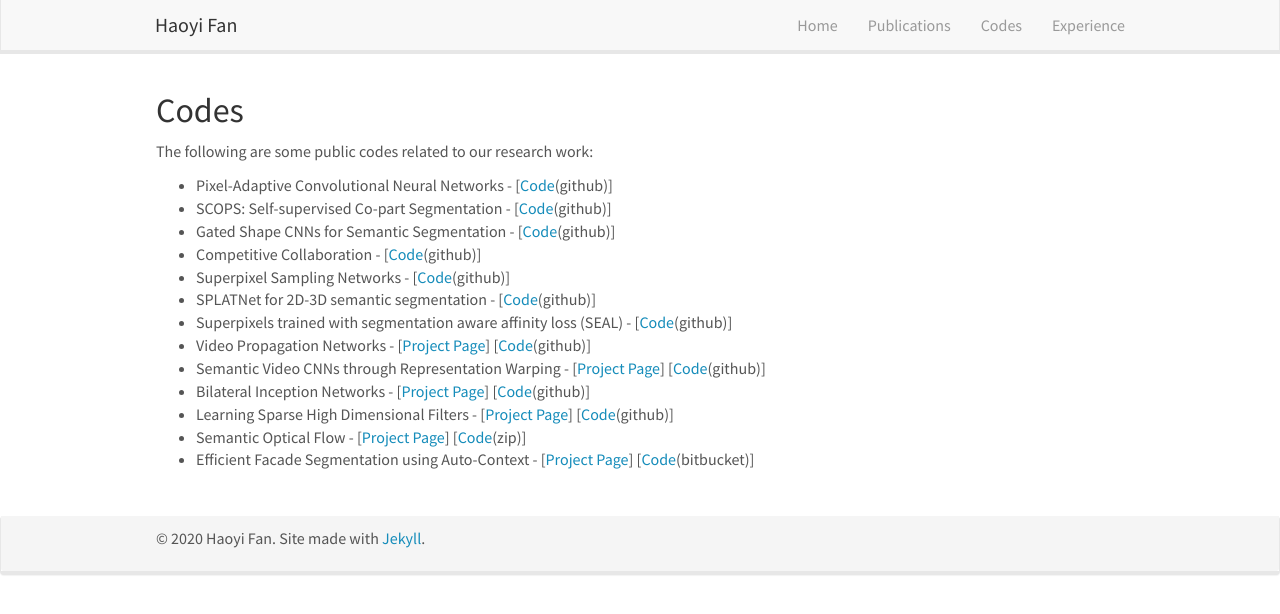
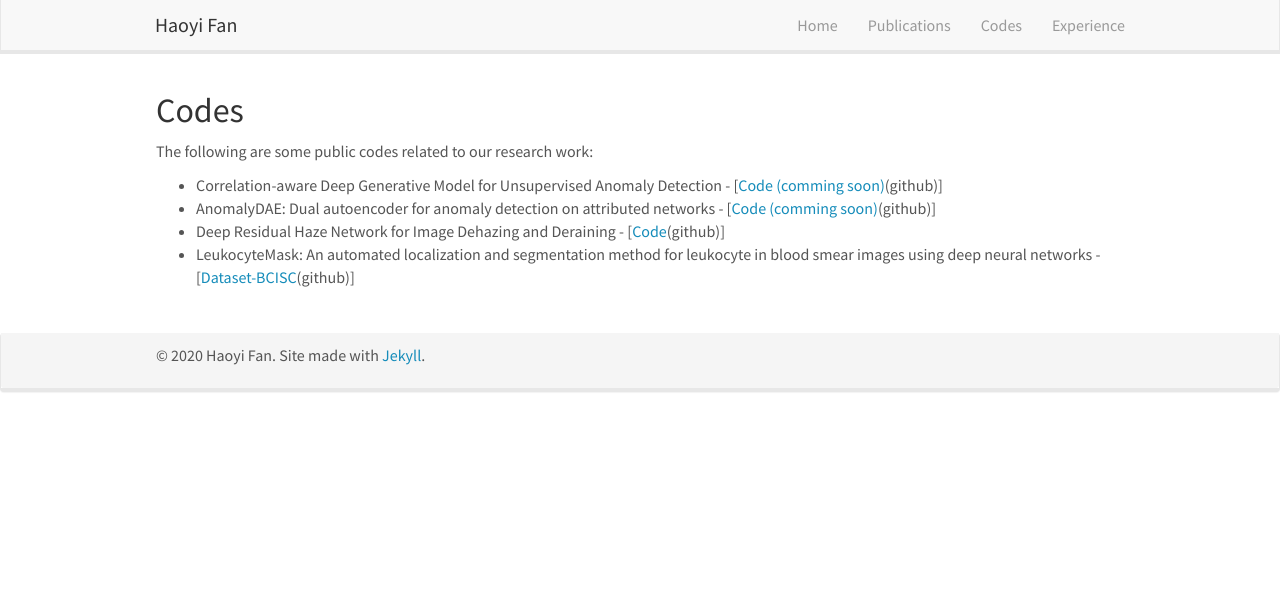
Before and after one commit to singularity12345/singularity12345.github.io, a Jekyll site: the page built from _pages/codes.md, in a window 1280 px wide. Shown: the top 614 px of the page. Built offline with Jekyll 4.4.1, drawn with Linux system fonts in a browser that asks for light colours; nearby versions of some CDN libraries.

Commit message:
Update codes.md

```diff
--- a/_pages/codes.md
+++ b/_pages/codes.md
@@ -11,19 +11,10 @@ permalink: /codes
 <p>The following are some public codes related to our research work:</p>
 
 <ul>
-        <li>Pixel-Adaptive Convolutional Neural Networks - [<a href="https://github.com/NVlabs/pacnet">Code</a>(github)]</li>
-	<li>SCOPS: Self-supervised Co-part Segmentation - [<a href="https://github.com/NVlabs/SCOPS">Code</a>(github)]</li>
-  <li>Gated Shape CNNs for Semantic Segmentation - [<a href="https://github.com/nv-tlabs/GSCNN">Code</a>(github)]</li>
-	<li>Competitive Collaboration - [<a href="https://github.com/anuragranj/cc">Code</a>(github)]</li>
-	<li>Superpixel Sampling Networks - [<a href="https://github.com/NVlabs/ssn_superpixels">Code</a>(github)]</li>
-	<li>SPLATNet for 2D-3D semantic segmentation - [<a href="https://github.com/NVlabs/splatnet">Code</a>(github)]</li>
-	<li>Superpixels trained with segmentation aware affinity loss (SEAL) - [<a href="https://github.com/wctu/SEAL">Code</a>(github)]</li>
-	<li>Video Propagation Networks - [<a href="http://varunjampani.github.io/vpn">Project Page</a>] [<a href="https://github.com/varunjampani/video_prop_networks">Code</a>(github)]</li>
-	<li>Semantic Video CNNs through Representation Warping - [<a href="http://segmentation.is.tuebingen.mpg.de/netwarp/">Project Page</a>] [<a href="https://github.com/raghudeep/netwarp_public">Code</a>(github)]</li>
-	<li>Bilateral Inception Networks - [<a href="http://segmentation.is.tuebingen.mpg.de">Project Page</a>] [<a href="https://github.com/raghudeep/bilateralinceptions">Code</a>(github)]</li>
-	<li>Learning Sparse High Dimensional Filters - [<a href="http://bilateralnn.is.tuebingen.mpg.de">Project Page</a>] [<a href="https://github.com/MPI-IS/bilateralNN">Code</a>(github)]</li>
-	<li>Semantic Optical Flow - [<a href="https://ps.is.tuebingen.mpg.de/research_projects/semantic-optical-flow">Project Page</a>] [<a href="https://ps.is.tuebingen.mpg.de/uploads_file/attachment/attachment/281/semantic_flow_code_release.zip">Code</a>(zip)]</li>
-	<li>Efficient Facade Segmentation using Auto-Context - [<a href="https://ps.is.tuebingen.mpg.de/research_projects/facade-segmentation">Project Page</a>] [<a href="https://bitbucket.org/rgadde/wacv15_code">Code</a>(bitbucket)]</li>
+        <li>Correlation-aware Deep Generative Model for Unsupervised Anomaly Detection - [<a href="">Code (comming soon)</a>(github)]</li>
+		<li>AnomalyDAE&#58; Dual autoencoder for anomaly detection on attributed networks - [<a href="">Code (comming soon)</a>(github)]</li>
+  		<li>Deep Residual Haze Network for Image Dehazing and Deraining - [<a href="https://github.com/fpklipic/DRHNet">Code</a>(github)]</li>
+		<li>LeukocyteMask&#58; An automated localization and segmentation method for leukocyte in blood smear images using deep neural networks - [<a href="https://github.com/fpklipic/BCISC">Dataset-BCISC</a>(github)]</li>
 </ul>
 
 <p>&nbsp;</p>
```
